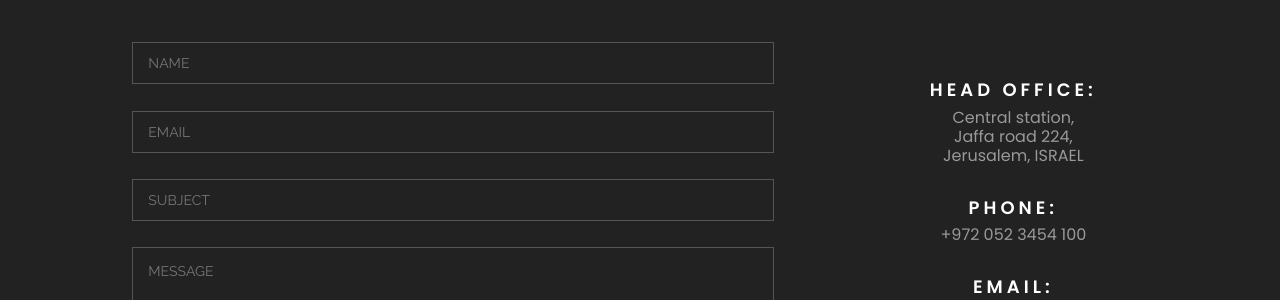
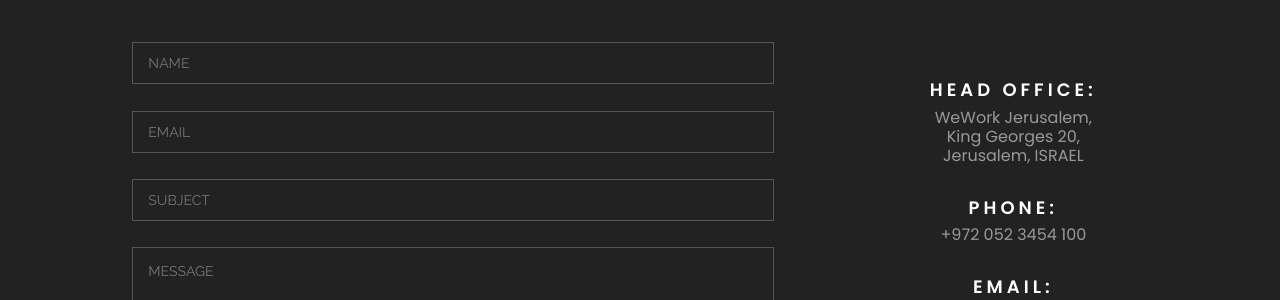
Before and after one commit to shefing/shefing.github.io, a Jekyll site: the page built from index.html, in a window 1280 px wide and 900 px high, scrolled down 3855 px. Shown: the part 257-557 px from the top of the window. Built offline with Jekyll 4.4.1, drawn with Linux system fonts in a browser that asks for light colours.

Commit message:
update address thanks to Tehila

```diff
--- a/_includes/contact-form.html
+++ b/_includes/contact-form.html
@@ -39,7 +39,7 @@
         <div class='contact-details'>
           <div class='content'>
             <h4 class="subtitle">Head office:</h4>
-           <a href="https://g.page/Urban_Place_JLM" target="_blank"><p>Central station, Jaffa&nbsproad&nbsp224, Jerusalem, ISRAEL</p></a>
+           <a href="https://maps.app.goo.gl/Bv7CiFT4eypTSKUu8" target="_blank"><p>WeWork Jerusalem, King Georges 20, Jerusalem, ISRAEL</p></a>
             <h4 class="subtitle">Phone:</h4>
             <a href="tel:+972523454100"><p>+972&nbsp052&nbsp3454&nbsp100</p></a>
             <h4 class="subtitle">Email:</h4>
```
